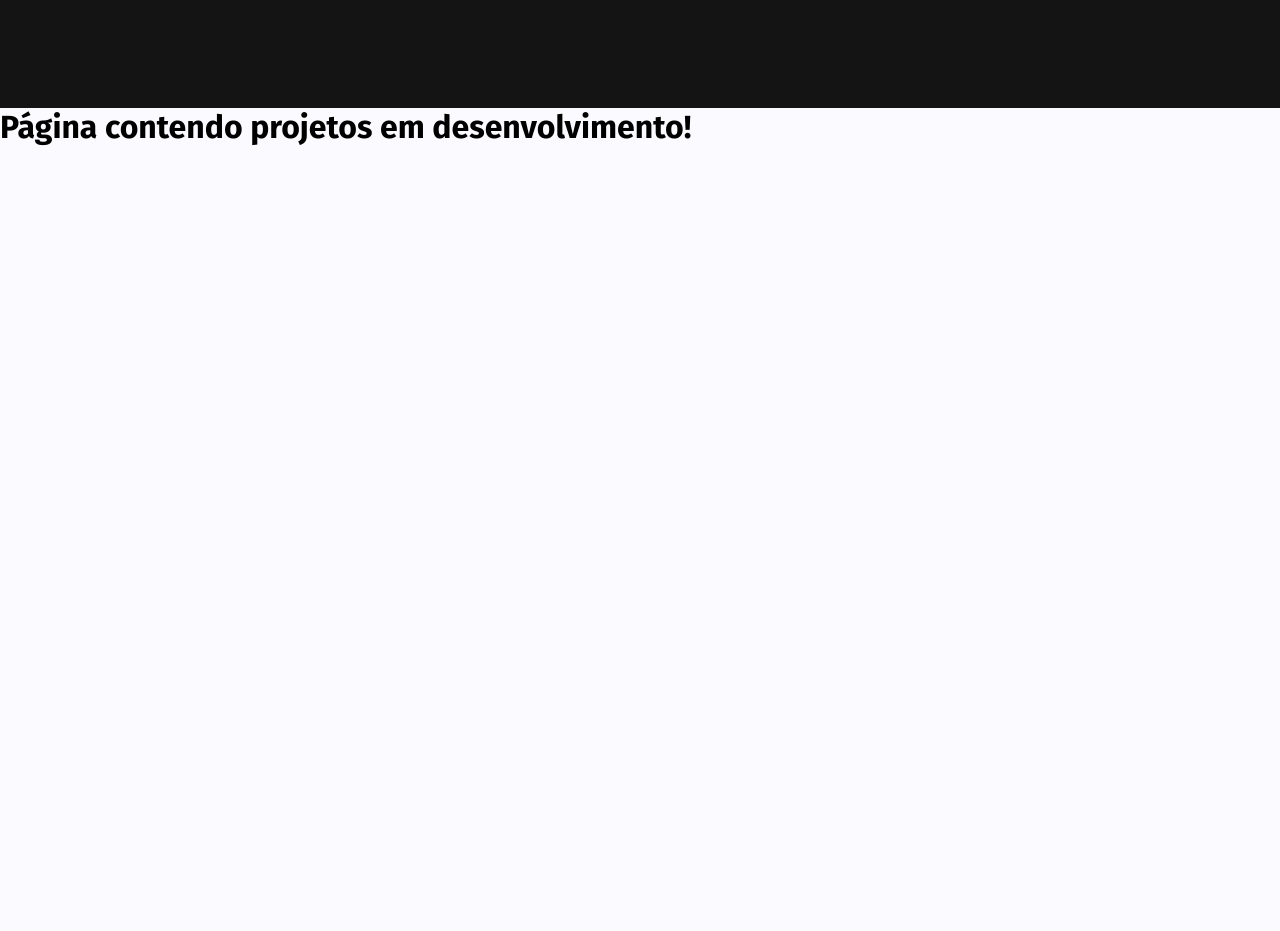
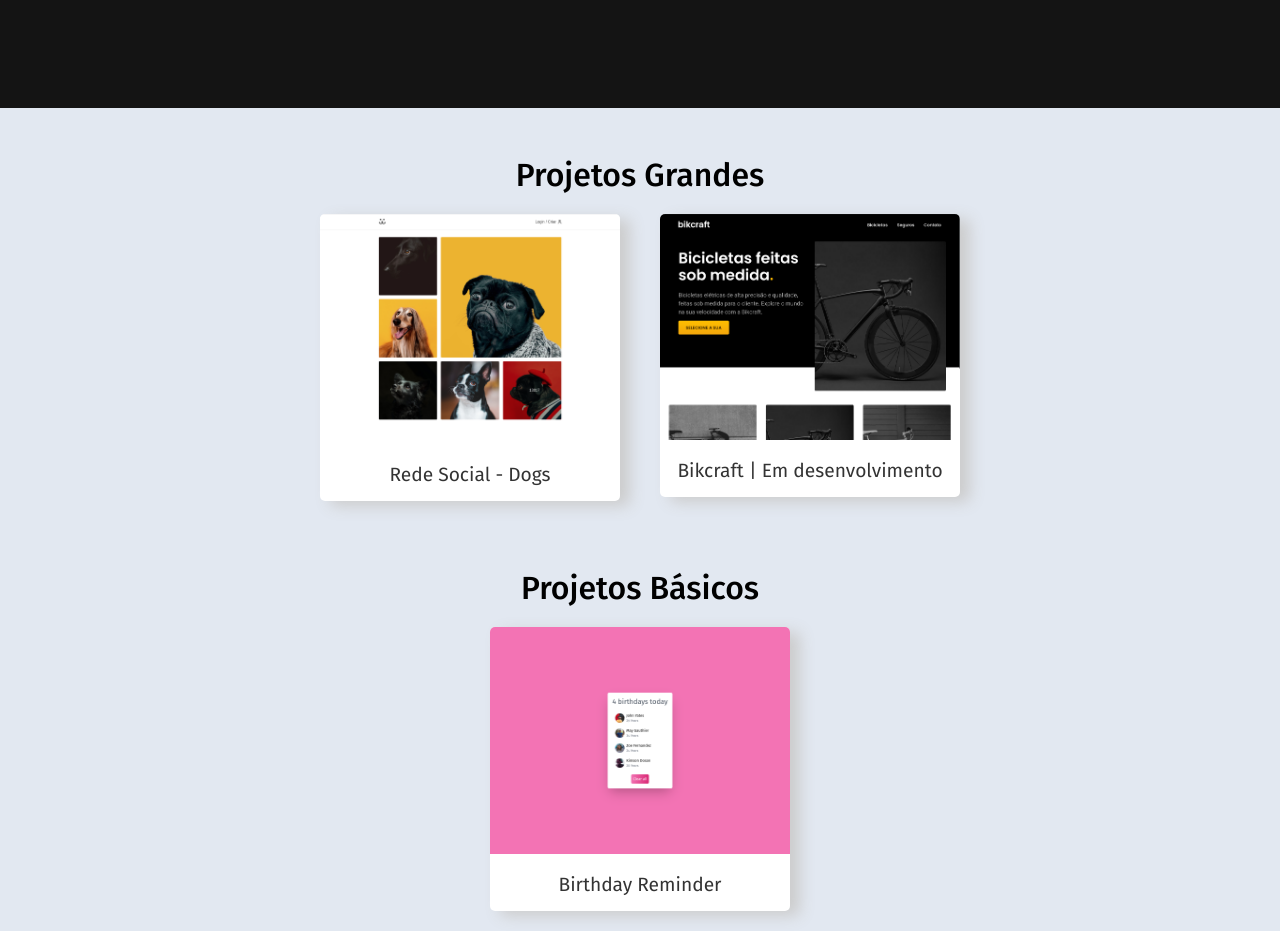
Before and after one commit to WellSantos-Dev/Portfolio, a React (Create React App) app: page /projetos in a window 1280 px wide. Shown: the part 192-1123 px from the top of the page. Before the commit the page ends 800 px from the top, so only its background shows below. Built offline with nearby package versions, Linux system fonts and the light colour scheme.

Commit message:
Adicionando projetos basico e grandes

```diff
--- /dev/null
+++ b/src/components/Items/dataProjects.js
@@ -0,0 +1,30 @@
+import imageBirthday from '../../assets/project-photo/simpleProjects/birthday-list.png'
+import imageDogs from '../../assets/project-photo/dogs.png'
+import imageBikcraft from '../../assets/project-photo/bikcraft.png'
+
+export default [
+    // PROJETOS PEQUENOS
+  [
+    {
+      id: 1,
+      name: 'Birthday Reminder',
+      url: 'https://birthday-list-navy.vercel.app/',
+      image: `${imageBirthday}`,
+    },
+  ],
+    // PROJETOS GRANDES
+  [
+    {
+      id: 2,
+      name: 'Rede Social - Dogs',
+      url: 'https://redesocialdogs.vercel.app/',
+      image: `${imageDogs}`,
+    },
+    {
+      id: 2,
+      name: 'Bikcraft | Em desenvolvimento',
+      url: 'https://bikcraft-redesign.vercel.app/',
+      image: `${imageBikcraft}`,
+    },
+  ]
+]
--- /dev/null
+++ b/src/components/ProjetoContainer.js
@@ -0,0 +1,103 @@
+import styles from 'styled-components'
+import data from './Items/dataProjects'
+import { Link } from 'react-router-dom'
+
+console.log(data)
+
+export const ProjetoContainer = () => {
+
+  return (
+    <Container>
+      <div className="container-projects">
+        <div className="content-projects">
+          <div className="basic-projects">
+            <h1>Projetos Grandes</h1>
+              <div className="projects">
+                {
+                  data[1].map((project) => (
+                  <a href={project.url} key={project.name} target='_blank' rel="noreferrer">
+                      <div className="project">
+                      <img src={project.image} alt={project.name}/>
+                      <h1>{project.name}</h1>
+                    </div>
+                  </a>
+                ))
+                }
+              </div>
+          </div>
+
+          <div className="basic-projects">
+            <h1>Projetos Básicos</h1>
+              <div className="projects">
+                {
+                  data[0].map((project) => (
+                  <a href={project.url} key={project.name} target='_blank' rel="noreferrer">
+                    <div className="project">
+                      <img src={project.image} alt={project.name}/>
+                      <h1>{project.name}</h1>
+                    </div>
+                  </a>
+                ))
+                }
+              </div>
+          </div>
+        </div>
+      </div>
+    </Container>
+  )
+}
+
+const Container = styles.div`
+  .container-projects {
+    background-color: #E2E8F1;
+  }
+  .content-projects {
+    a {
+      text-decoration: none;
+    }
+
+    .basic-projects {
+      max-width: 1160px;
+      margin: 0 auto;
+
+      h1 {
+        text-align: center;
+        font-weight: 500;
+        padding-top: 3rem;
+      }
+
+      .projects {
+        display: flex;
+        gap: 40px;
+        padding: 20px;
+        border-radius: 5px;
+        flex-wrap: wrap;
+        justify-content: center;
+
+        .project {
+          cursor: pointer;
+          background-color: #fff;
+          border-radius: 5px;
+          box-shadow: 10px 5px 15px #ccc;
+          transition: all 0.5s ease;
+          max-width: 300px;
+
+          img {
+            border-radius: 5px 5px 0 0;
+          }
+
+          h1 {
+            font-weight: 400;
+            padding: 15px;
+            font-size: 1.2rem;
+            color: #333;
+          }
+          }
+        }
+
+        .project:hover {
+          transform: scale(1.1)
+        }
+    }
+  }
+`
--- a/src/components/Projetos.js
+++ b/src/components/Projetos.js
@@ -1,5 +1,6 @@
 import styles from 'styled-components'
 import { Link } from 'react-router-dom'
+import { ProjetoContainer } from './ProjetoContainer'
 
 export const Projetos = () => {
   return (
@@ -15,7 +16,7 @@ export const Projetos = () => {
           </div>
         </header>
       </div>
-      <h1>Página contendo projetos em desenvolvimento!</h1>
+      <ProjetoContainer />
     </Container>
   )
 }
```
Also changed, not shown: src/assets/project-photo/simpleProjects/birthday-list.png (added).
